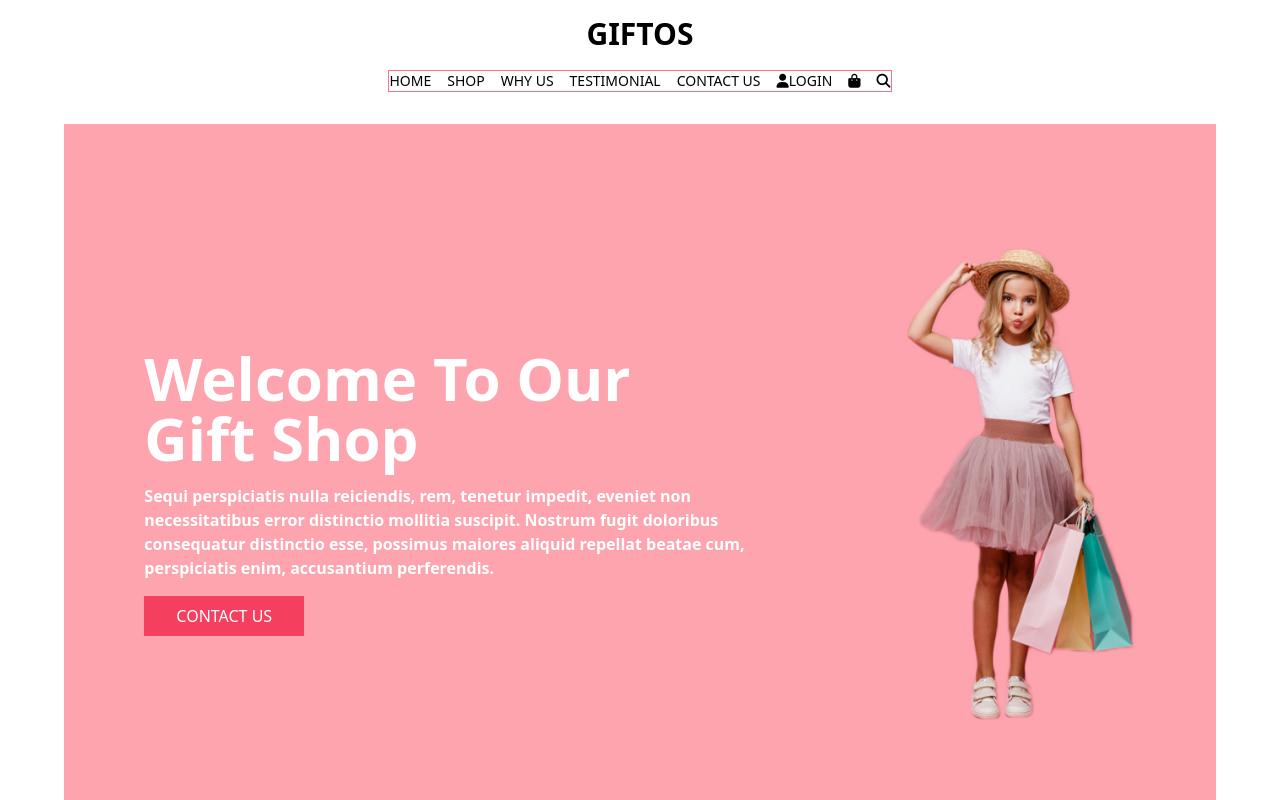
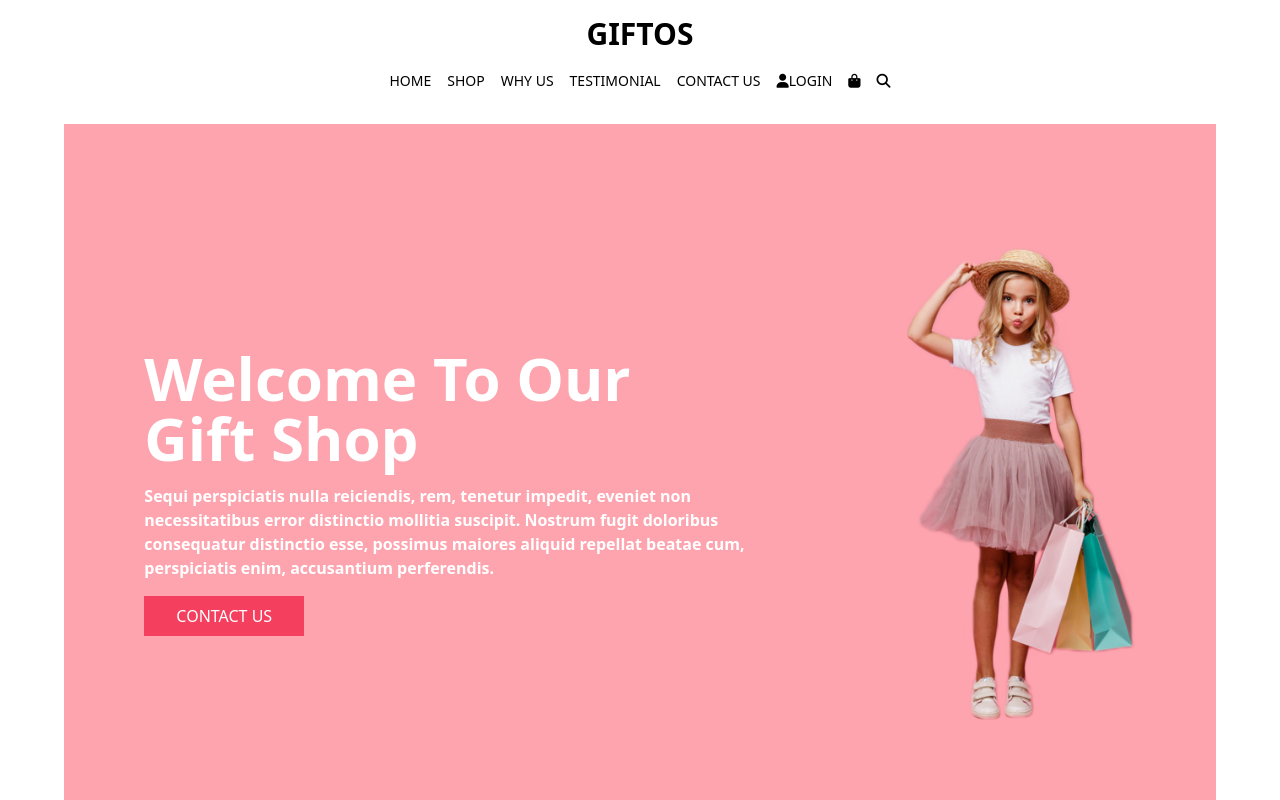
Before and after one commit to jannat-marjia/GIFTOS, a plain HTML site: page index.html in a window 1280 px wide. Shown: the top 800 px of the page. Drawn offline with nearby package versions, Linux system fonts and the light colour scheme.

Commit message:
header section

```diff
--- a/index.html
+++ b/index.html
@@ -16,7 +16,7 @@
         <p class="text-center text-3xl font-bold mt-4">GIFTOS</p>
       </div>
       <div class="text-center mt-4">
-        <div class="inline-flex list-none  border text-sm border-rose-400">
+        <div class="inline-flex list-none    text-sm  ">
           <li class="mr-4">HOME</li>
           <li class="mr-4">SHOP</li>
           <li class="mr-4">WHY US</li>
```
